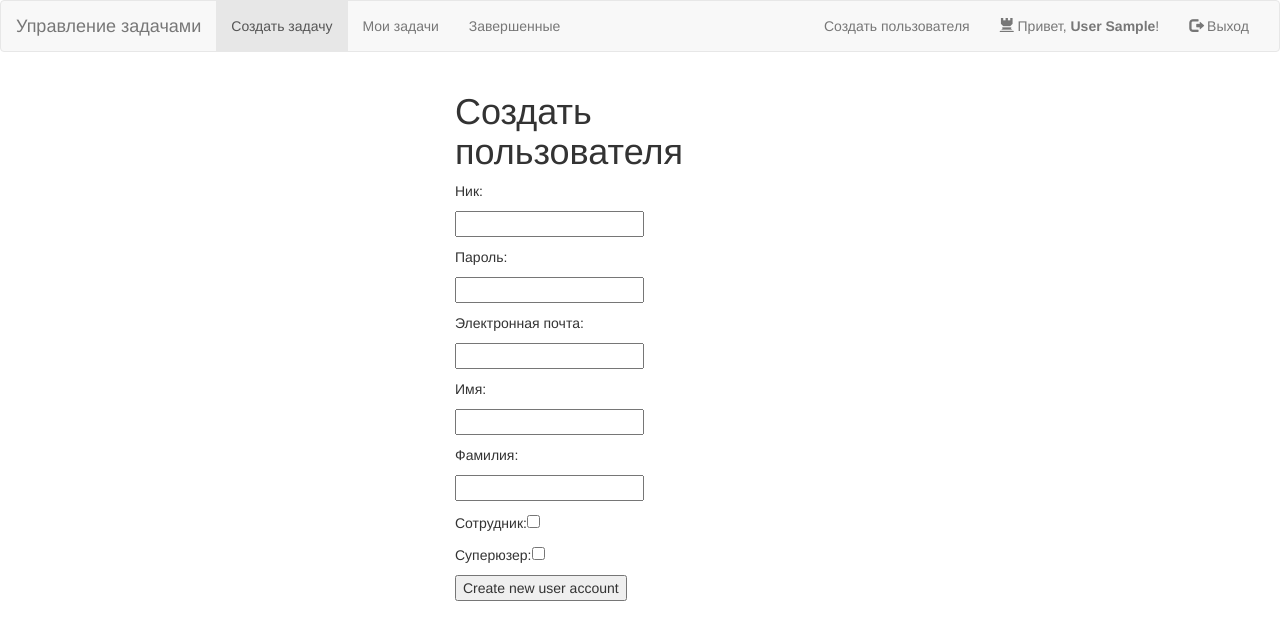
After one commit to kyblk/master, a Django app: page /create_user/ in a window 1280 px wide. The commit adds this page. Shown: the top 640 px of the page. Run offline with Django 3.2, Linux system fonts and the light colour scheme; the visitor is signed in with stand-in values (Sample User, id 1); some libraries are stand-ins or nearby versions.

Commit message:
create user form

```diff
--- a/webapp/assignment_of_tasks/forms.py
+++ b/webapp/assignment_of_tasks/forms.py
@@ -26,3 +26,8 @@ class UpdateTask(forms.ModelForm):
     class Meta:
         model = Task
         fields = ('assigned_to','status')
+
+class UserForm(forms.ModelForm):
+    class Meta:
+        model = User
+        fields = ('username', 'email', 'password', 'first_name', 'last_name', 'is_staff', 'is_superuser')
--- a/webapp/assignment_of_tasks/templates/tasks/base.html
+++ b/webapp/assignment_of_tasks/templates/tasks/base.html
@@ -40,6 +40,7 @@
 
                 <!-- Для is_superuser рендерим другую надпись и делаем ссылку в админку ссылку -->
                 {% ifequal user.is_superuser True %}
+                <li><a href="{% url 'create_user' %}">Создать пользователя</a></li>
                 <li><a target="_blank" href="/admin"><span class="glyphicon glyphicon-tower"></span> Привет, <b>{{ user.last_name }} {{ user.first_name }}</b>!</a></li>
                 {% else %}
                 <li><a href=""><span class="glyphicon glyphicon-user"></span> Добро пожаловать, <b>{{ user.last_name }} {{ user.first_name }}</b>!</a></li>
--- /dev/null
+++ b/webapp/assignment_of_tasks/templates/tasks/create_user.html
@@ -0,0 +1,23 @@
+{% extends 'tasks/base.html' %}
+
+{% block content %}
+<div class="container" id="new_comment" style="width: 400px">
+    <h1>Создать пользователя</h1>
+        <form method="post" action="">
+        {% csrf_token %}
+            <p>Ник:</p>
+            <p>{{ form.username }}</p>
+            <p>Пароль:</p>
+            <p>{{ form.password }}</p>
+            <p>Электронная почта:</p>
+            <p>{{ form.email }}</p>
+            <p>Имя:</p>
+            <p>{{ form.first_name }}</p>
+            <p>Фамилия:</p>
+            <p>{{ form.last_name }}</p>
+            <p>Сотрудник:{{ form.is_staff }}</p>
+            <p>Суперюзер:{{ form.is_superuser }}</p>
+        <input type="submit" value="Create new user account" />
+    </form>
+</div>
+{% endblock %}
--- a/webapp/assignment_of_tasks/urls.py
+++ b/webapp/assignment_of_tasks/urls.py
@@ -12,4 +12,5 @@ urlpatterns = [
     url(r'^task/(?P<pk>\d+)/remove/$', views.task_remove, name='task_remove'),
     url(r'^task/(?P<pk>\d+)/comment/$', views.add_comment_to_task, name='add_comment_to_task'),
     url(r'^task/(?P<pk_task>\d+)/comment/(?P<pk_com>\d+)/remove/$', views.comment_remove, name='comment_remove'),
+    url(r'^create_user/$', views.create_user, name='create_user'),
 ]
--- a/webapp/assignment_of_tasks/views.py
+++ b/webapp/assignment_of_tasks/views.py
@@ -8,7 +8,7 @@ from django.views.generic import FormView
 from django.contrib.auth.models import User
 from django.contrib.auth.decorators import login_required
 from .models import Task, Comment
-from .forms import TaskForm, CommentForm, UpdateTask
+from .forms import TaskForm, CommentForm, UpdateTask, UserForm
 
 
 # Create your views here.
@@ -107,3 +107,16 @@ def comment_remove(request, pk_task, pk_com):
     if comment.author == request.user:
         comment.delete()
     return redirect('task_detail', pk=pk_task)
+
+@login_required
+def create_user(request):
+    if request.method == "POST":
+        form = UserForm(request.POST)
+        if form.is_valid():
+            User.objects.create_user(**form.cleaned_data)
+            # redirect, or however you want to get to the main view
+            return redirect('task_list')
+    else:
+        form = UserForm()
+
+    return render(request, 'tasks/create_user.html', {'form': form})
```
Also changed, not shown: webapp/assignment_of_tasks/templates/profiles/user_profile.html (deleted, +0 -10 lines).
